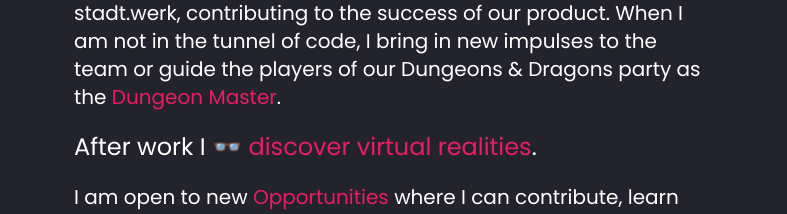
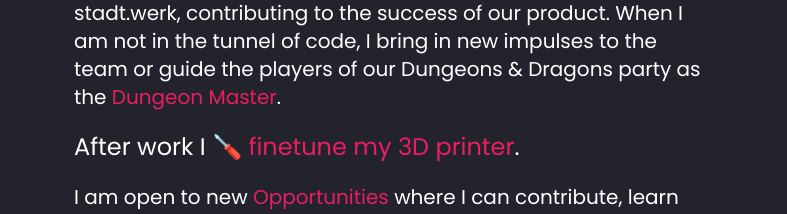
Before and after one commit to FabianReitz/fabianreitz.github.io, a React (Vite) app: page / in a window 1280 px wide. Shown: the part 1241-1455 px from the top of the page, without its empty margins (246-1033 px from the left). Built offline with nearby package versions, Linux system fonts and the light colour scheme.

Commit message:
♻️ Enhanced about me section

```diff
--- a/src/components/WordRoller/WordRoller.tsx
+++ b/src/components/WordRoller/WordRoller.tsx
@@ -17,7 +17,7 @@ export const WordRoller = (props: WordRollerProps) => {
       if (index.current === props.words.length - 1) {
         index.current = -1;
       }
-    }, 1500);
+    }, 1900);
 
     return () => clearInterval(interval);
   });
--- a/src/sections/AboutMeSection/AboutMeSection.tsx
+++ b/src/sections/AboutMeSection/AboutMeSection.tsx
@@ -48,12 +48,12 @@ export const AboutMeSection = () => {
           After work I{' '}
           <WordRoller
             words={[
-              '🎮 play video games',
-              '🧙‍♂️ play Dungeons & Dragons',
+              '🎮 discover beautiful worlds in video games',
+              '🧙‍♂️ guide my players through intriguing stories in Dungeons & Dragons',
               '👨‍💻 code the next billion dollar app',
               '🪛 finetune my 3D printer',
               '👓 discover virtual realities',
-              '🤿 scuba dive',
+              '🤿 scuba dive into cold dark depths',
               '⌨️ contemplate my next PC upgrade',
               '📰 stay up-to-date with tech news',
               '🍿 watch movies',
```
